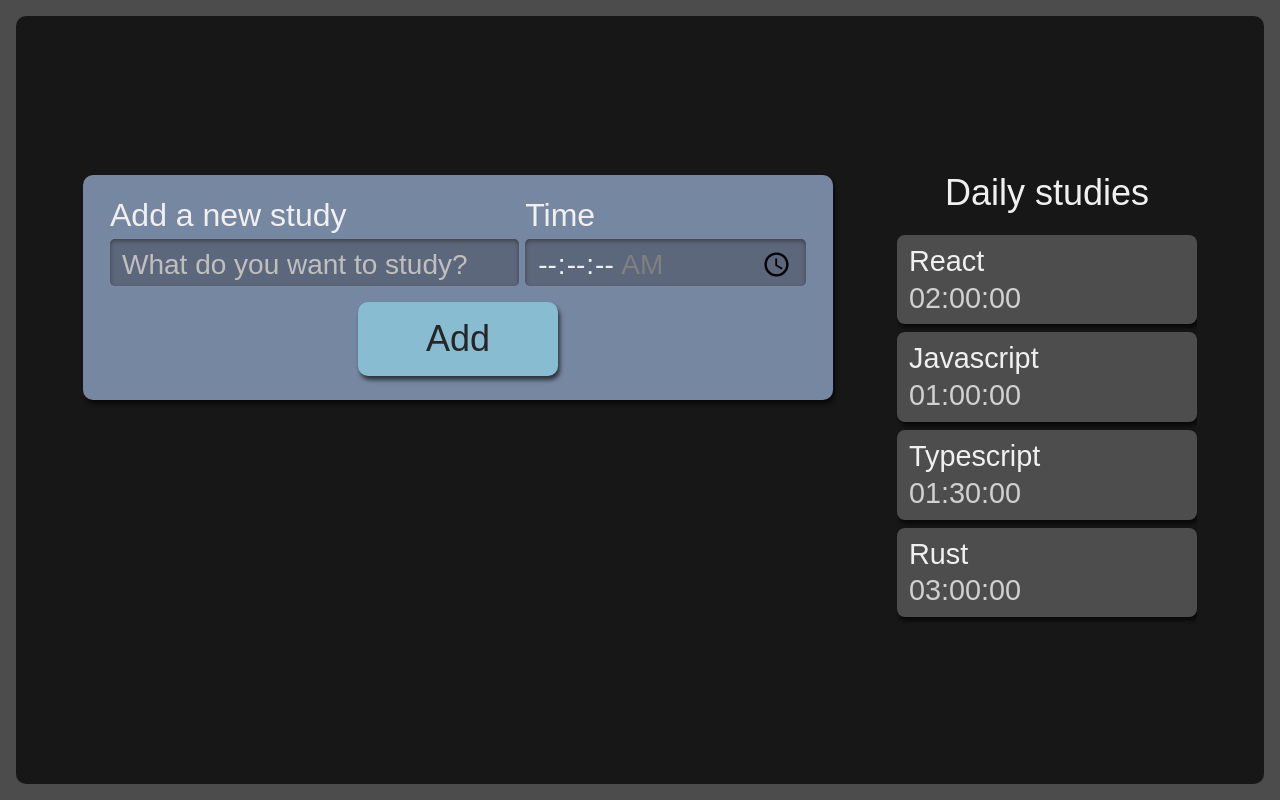
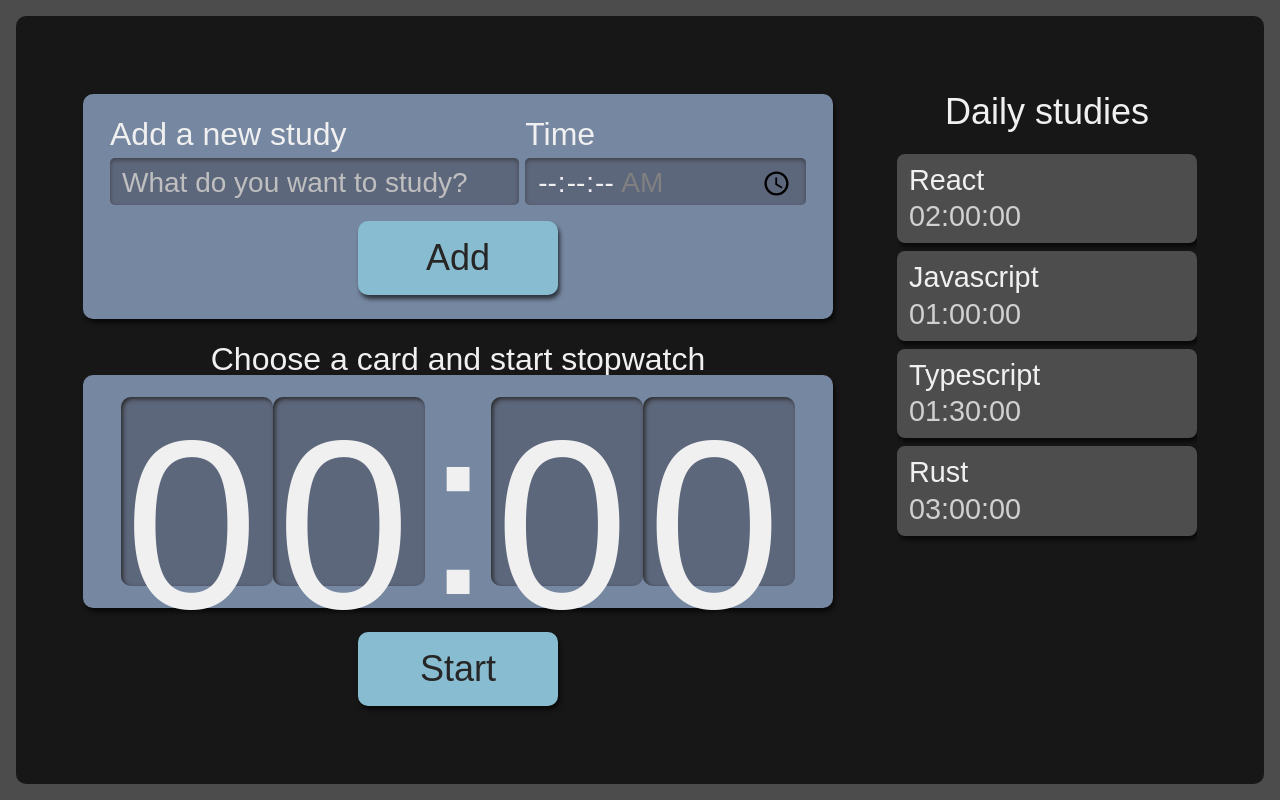
Before and after one commit to glllcs/react-alura, a React (Create React App) app: page / in a window 1280 px wide. Built offline with nearby package versions, Linux system fonts and the light colour scheme.

Commit message:
Add Stopwatch component

```diff
--- /dev/null
+++ b/src/components/Stopwatch/Stopwatch.module.scss
@@ -0,0 +1,59 @@
+.stopwatch {
+    display: flex;
+    flex-direction: column;
+    align-items: center;
+    grid-area: stopwatch;
+
+    .watchWrapper {
+      align-items: center;
+      background-color: #7687A1;
+      border-radius: 10px;
+      box-shadow: 2px 4px 4px #0000009F;
+      box-sizing: border-box;
+      display: flex;
+      font-size: 5rem;
+      justify-content: center;
+      margin-bottom: 24px;
+      padding: 16px 12px;
+      width: 100%;
+    }
+
+    .title {
+      font-size: 2rem;
+    }
+
+    button {
+      background-color: #88bcd1;
+      border-radius: 10px;
+      box-shadow: 2px 4px 4px #0000009F;
+      color: #272626;
+      cursor: pointer;
+      font-size: 1.25rem;
+      padding: 16px;
+      width: 150px;
+
+      &:active {
+        background-color: #7CA6B7;
+        box-shadow: 2px 2px 4px #0000009F inset;
+        cursor: auto;
+      }
+    }
+
+    @media screen and (min-width:1280px) {
+
+      .watchWrapper{
+        font-size: 15rem;
+      }
+
+      p {
+        font-size: 2rem;
+      }
+
+      button {
+        grid-column-start: span 2;
+        justify-self: center;
+        width: 200px;
+        font-size: 2.25rem;
+      }
+    }
+  }
--- /dev/null
+++ b/src/components/Stopwatch/Watch/Watch.module.scss
@@ -0,0 +1,21 @@
+.watchNumber {
+    background-color: #5D677C;
+    box-shadow: 2px 2px 4px #2B2B2B inset;
+    height: 3.6rem;
+    width: 3rem;
+    padding: 8px 4px;
+    border-radius: 10px;
+
+    @media screen and (min-width:1280px) {
+      height: 10.8rem;
+      width: 9rem;
+    }
+  }
+
+  .watchDiv {
+    height: 4.2rem;
+
+    @media screen and (min-width:1280px) {
+      height: 12.6rem;
+    }
+  }
--- /dev/null
+++ b/src/components/Stopwatch/Watch/index.tsx
@@ -0,0 +1,13 @@
+import style from "./Watch.module.scss"
+
+export default function Watch() {
+    return (
+        <>
+            <span className={style.watchNumber}>0</span>
+            <span className={style.watchNumber}>0</span>
+            <span className={style.watchDiv}>:</span>
+            <span className={style.watchNumber}>0</span>
+            <span className={style.watchNumber}>0</span>
+        </>
+    )
+}
--- /dev/null
+++ b/src/components/Stopwatch/index.tsx
@@ -0,0 +1,17 @@
+import Button from "../Button";
+import Watch from "./Watch";
+import style from "./Stopwatch.module.scss"
+
+export default function Stopwatch() {
+    return (
+        <div className={style.stopwatch}>
+            <p className={style.title}>Choose a card and start stopwatch</p>
+            <div className={style.watchWrapper}>
+                <Watch />
+            </div>
+            <div>
+                <Button>Start</Button>
+            </div>
+        </div>
+    )
+}
--- a/src/pages/App.tsx
+++ b/src/pages/App.tsx
@@ -1,6 +1,7 @@
 import React from 'react';
 import Form from '../components/Form';
 import List from '../components/List';
+import Stopwatch from '../components/Stopwatch';
 import style from './App.module.scss';
 
 function App() {
@@ -8,6 +9,7 @@
     <div className={style.AppStyle}>
       <Form />
       <List />
+      <Stopwatch />
     </div>
   );
 }
```
